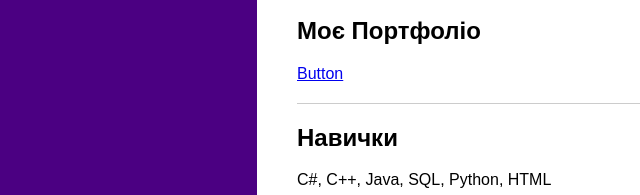
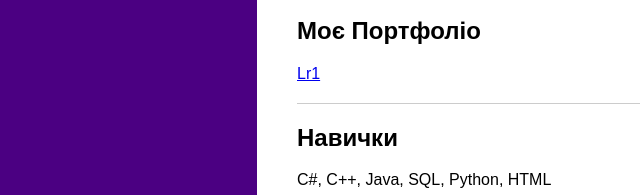
Before and after one commit to hailrake-arthas/hailrake-arthas.github.io, a plain HTML site: page index.html in a window 1280 px wide. Shown: the part 602-797 px from the top of the page, 15-655 px from the left. Drawn offline with Linux system fonts and the light colour scheme.

Commit message:
Update index.html

```diff
--- a/index.html
+++ b/index.html
@@ -50,7 +50,7 @@
                     <li>Курсова робота: База даних</li>
                 </ul>
                             <h2> Моє Портфоліо </h2>
-        <a href='lr1html/lr1babetskiy.html'> Button </a>
+        <a href='lr1html/lr1babetskiy.html'> Lr1 </a>
             </div>
             <hr>
             <div class="section">
```
